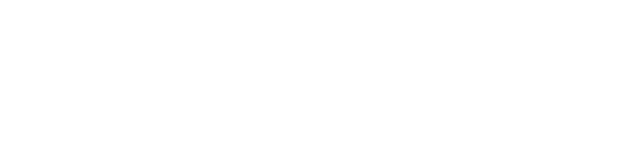
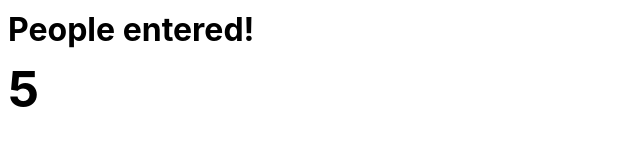
Before and after one commit to juseok-cha/Passenger-Count-App, a plain HTML site: page index.html in a window 1280 px wide. Shown: the whole page, without its empty margins (0-640 px from the left). Drawn offline with Linux system fonts and the light colour scheme.

Commit message:
Setting up!

```diff
--- a/index.html
+++ b/index.html
@@ -7,6 +7,8 @@
     <link href="style.css" rel="stylesheet" type="text/css" />
   </head>
   <body>
+    <h1>People entered!</h1>
+    <h2 id="count-el">0</h2>
     <script src="script.js"></script>
   </body>
 </html>
--- a/script.js
+++ b/script.js
@@ -0,0 +1 @@
+document.getElementById("count-el").innerText = 5
--- a/style.css
+++ b/style.css
@@ -0,0 +1,23 @@
+body {
+  background-image: ;
+  background-size: cover;
+  font-family: -apple-system, BlinkMacSystemFont, 'Segoe UI', Roboto, Oxygen, Ubuntu, Cantarell, 'Open Sans', 'Helvetica Neue', sans-serif;
+  font-weight: bold;
+  font-align: center;
+}
+
+h1 {
+  margin-top: 10px;
+  margin-bottom: 10px;
+}
+
+h2 {
+  font-size: 50px;
+  margin-top: 0;
+  margin-bottom: 20px;
+}
+
+bottom {
+  border: none;
+  padding-top: 10px;
+}
```
